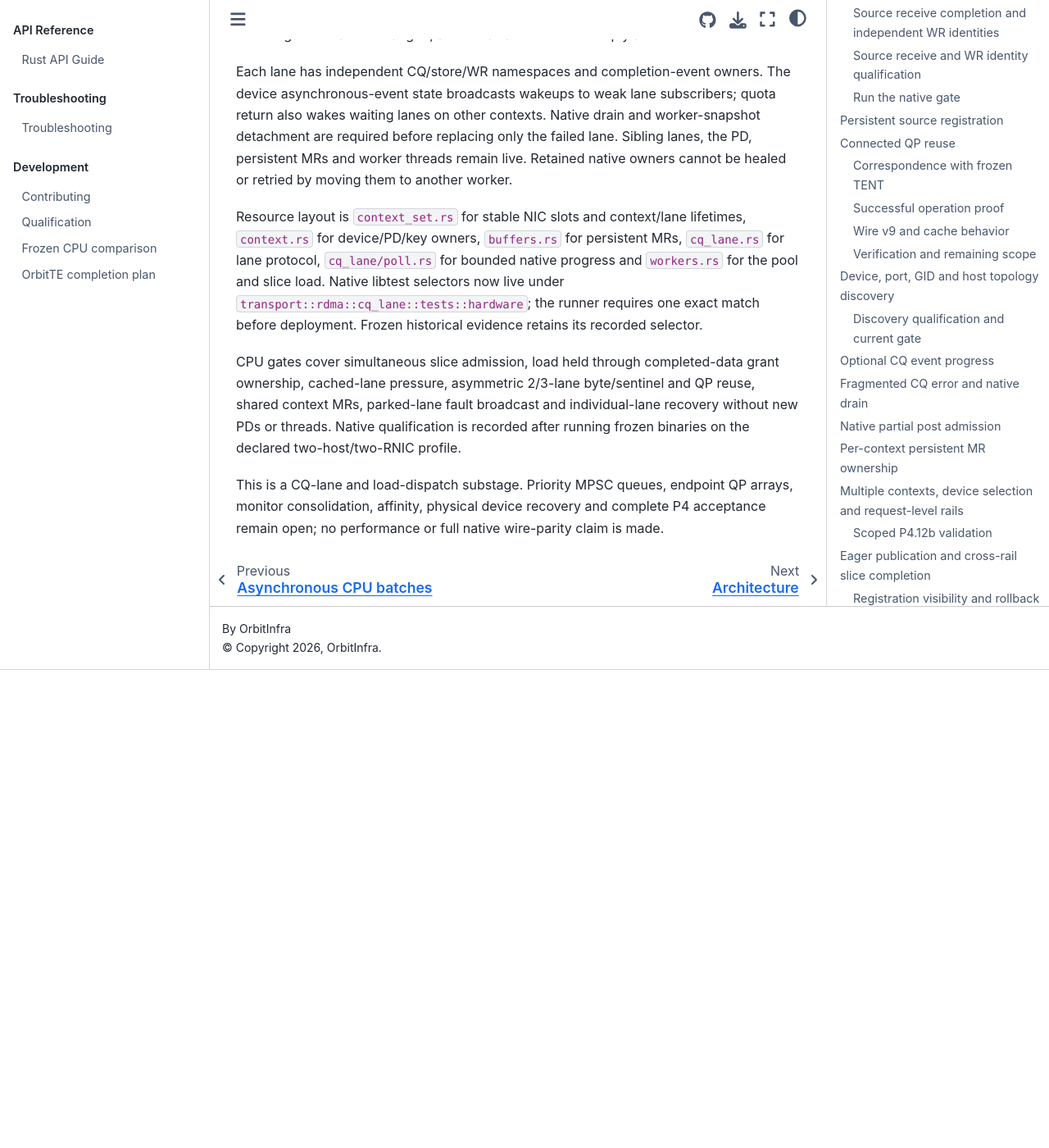
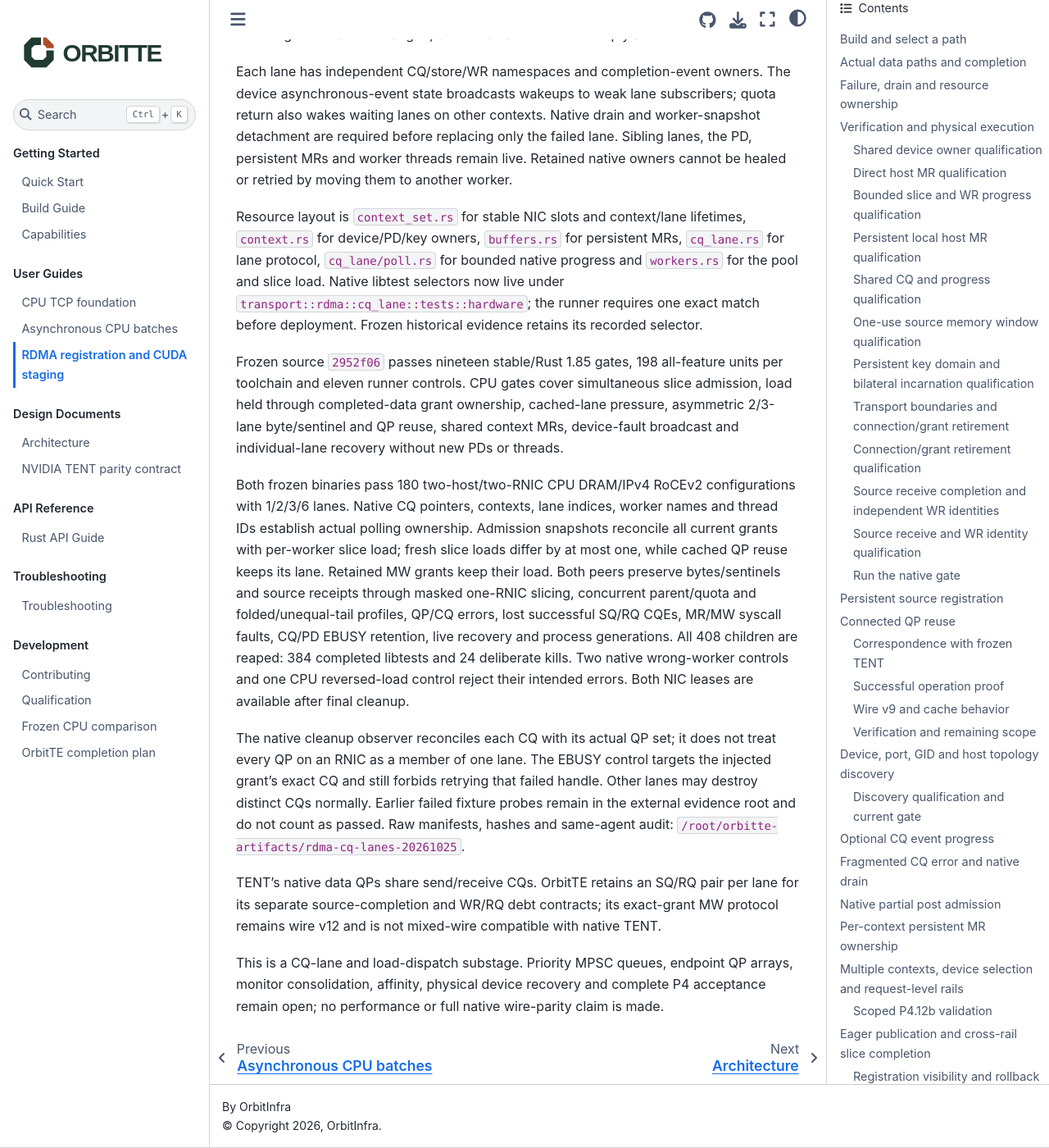
Before and after one commit to OrbitInfra/OrbitTE, a Sphinx documentation site: the page built from docs/rdma-cuda.md, in a window 1280 px wide and 1400 px high, scrolled down 86836 px. Shown: the whole window at 82% size. Built offline with Sphinx 7.4.7 and the Sphinx Book theme 1.1.4, drawn with Linux system fonts in a browser that asks for light colours; before the commit the page ends 87653 px from its top, so only the background shows below that.

Commit message:
docs(rdma): record multi-lane dispatch qualification

```diff
--- a/docs/rdma-cuda.md
+++ b/docs/rdma-cuda.md
@@ -3404,11 +3404,38 @@ now live under `transport::rdma::cq_lane::tests::hardware`; the runner requires
 one exact match before deployment. Frozen historical evidence retains its
 recorded selector.
 
-CPU gates cover simultaneous slice admission, load held through completed-data
-grant ownership, cached-lane pressure, asymmetric 2/3-lane byte/sentinel and QP
-reuse, shared context MRs, parked-lane fault broadcast and individual-lane
-recovery without new PDs or threads. Native qualification is recorded after
-running frozen binaries on the declared two-host/two-RNIC profile.
+Frozen source `2952f06` passes nineteen stable/Rust 1.85 gates, 198
+all-feature units per toolchain and eleven runner controls. CPU gates cover
+simultaneous slice admission, load held through completed-data grant ownership,
+cached-lane pressure, asymmetric 2/3-lane byte/sentinel and QP reuse, shared
+context MRs, device-fault broadcast and individual-lane recovery without new
+PDs or threads.
+
+Both frozen binaries pass 180 two-host/two-RNIC CPU DRAM/IPv4 RoCEv2
+configurations with 1/2/3/6 lanes. Native CQ pointers, contexts, lane indices,
+worker names and thread IDs establish actual polling ownership. Admission
+snapshots reconcile all current grants with per-worker slice load; fresh
+slice loads differ by at most one, while cached QP reuse keeps its lane.
+Retained MW grants keep their load. Both peers preserve bytes/sentinels and
+source receipts through masked one-RNIC slicing, concurrent parent/quota and
+folded/unequal-tail profiles, QP/CQ errors, lost successful SQ/RQ CQEs, MR/MW
+syscall faults, CQ/PD EBUSY retention, live recovery and process generations.
+All 408 children are reaped: 384 completed libtests and 24 deliberate kills.
+Two native wrong-worker controls and one CPU reversed-load control reject
+their intended errors. Both NIC leases are available after final cleanup.
+
+The native cleanup observer reconciles each CQ with its actual QP set; it
+does not treat every QP on an RNIC as a member of one lane. The EBUSY control
+targets the injected grant's exact CQ and still forbids retrying that failed
+handle. Other lanes may destroy distinct CQs normally. Earlier failed fixture
+probes remain in the external evidence root and do not count as passed.
+Raw manifests, hashes and same-agent audit:
+`/root/orbitte-artifacts/rdma-cq-lanes-20261025`.
+
+TENT's native data QPs share send/receive CQs. OrbitTE retains an SQ/RQ pair
+per lane for its separate source-completion and WR/RQ debt contracts; its
+exact-grant MW protocol remains wire v12 and is not mixed-wire compatible
+with native TENT.
 
 This is a CQ-lane and load-dispatch substage. Priority MPSC queues, endpoint QP
 arrays, monitor consolidation, affinity, physical device recovery and complete
```
Also changed, not shown: README.md (+2 -0 lines), docs/capabilities.md (+1 -1 lines), docs/completion-plan.md (+10 -3 lines), docs/qualification.md (+27 -4 lines), docs/_static/architecture.svg.
